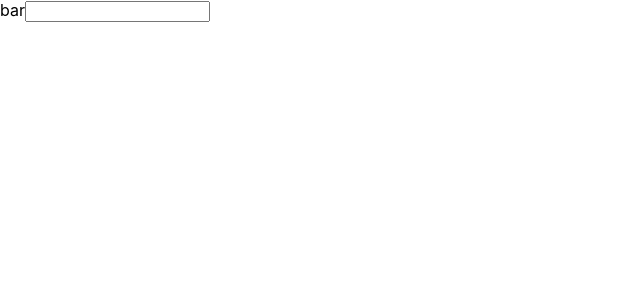
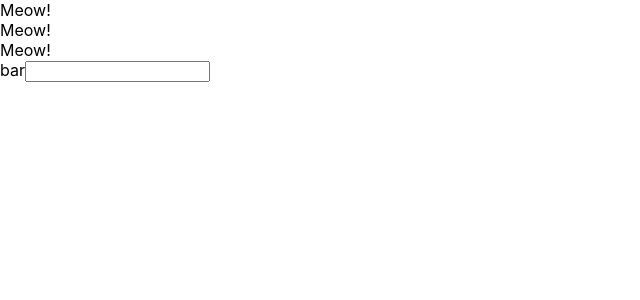
Before and after one commit to kyosuke27/udemy-react-redux-clud-application, a React (Create React App) app: page / in a window 1280 px wide. Shown: the top 300 px of the page, without its empty margins (0-640 px from the left). Built offline with nearby package versions, Linux system fonts and the light colour scheme.

Commit message:
create class components and function components

```diff
--- a/src/App.js
+++ b/src/App.js
@@ -1,14 +1,29 @@
 import React from "react";
 
 
-function App() {
+// function App() {
 
-  return(
-    <React.Fragment>
+//   return(
+//     <React.Fragment>
+//       <label htmlFor="bar">bar</label>
+//       <input type="text" onChange={()=>{console.log("I am clicked!")}} />
+//     </React.Fragment>
+//   )
+// }
+
+const App=()=>{
+    return (
+      <div>
+        <Cat />
+        <Cat />
+        <Cat />
       <label htmlFor="bar">bar</label>
       <input type="text" onChange={()=>{console.log("I am clicked!")}} />
-    </React.Fragment>
+    </div>
   )
+}
+const Cat =()=>{
+  return  <div>Meow!</div>
 }
 
 export default App;
```
